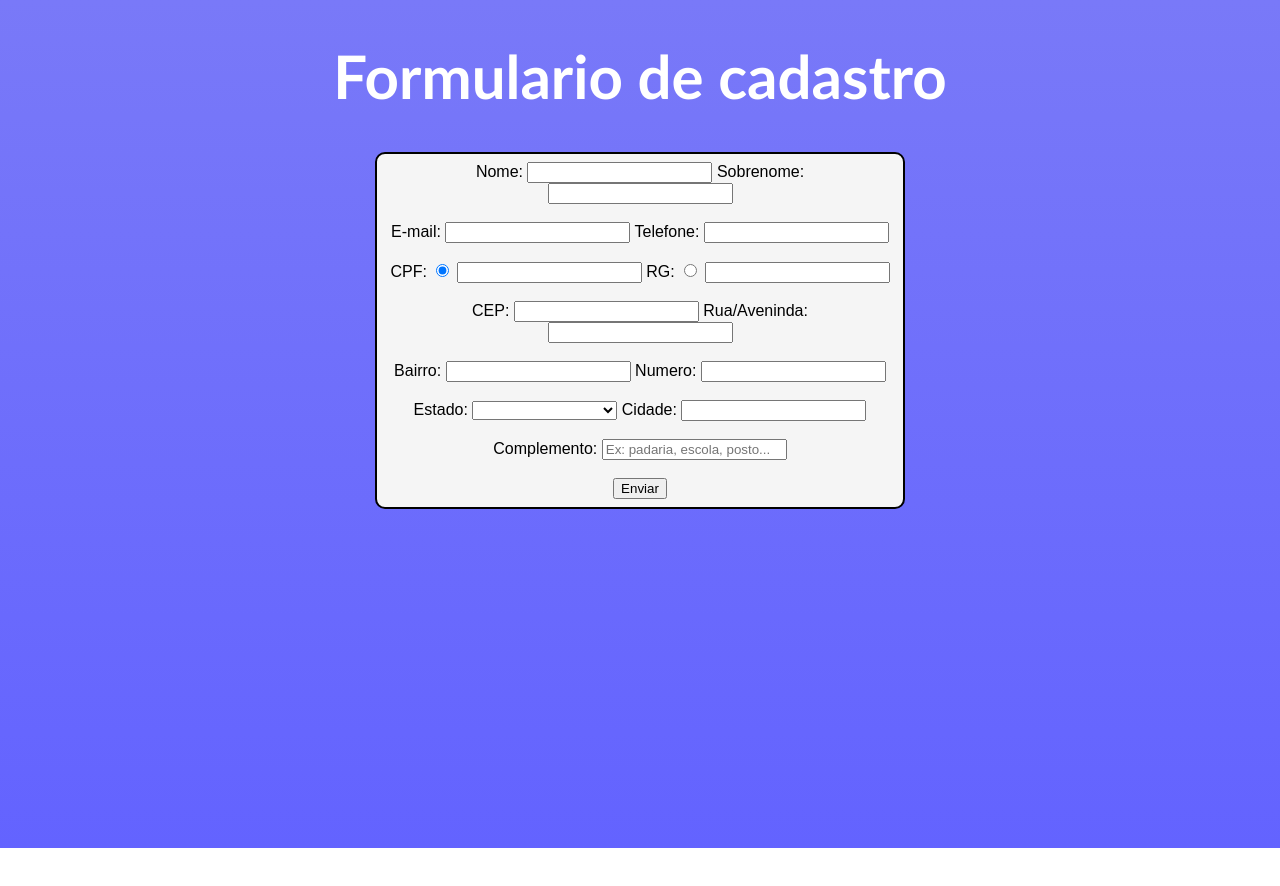
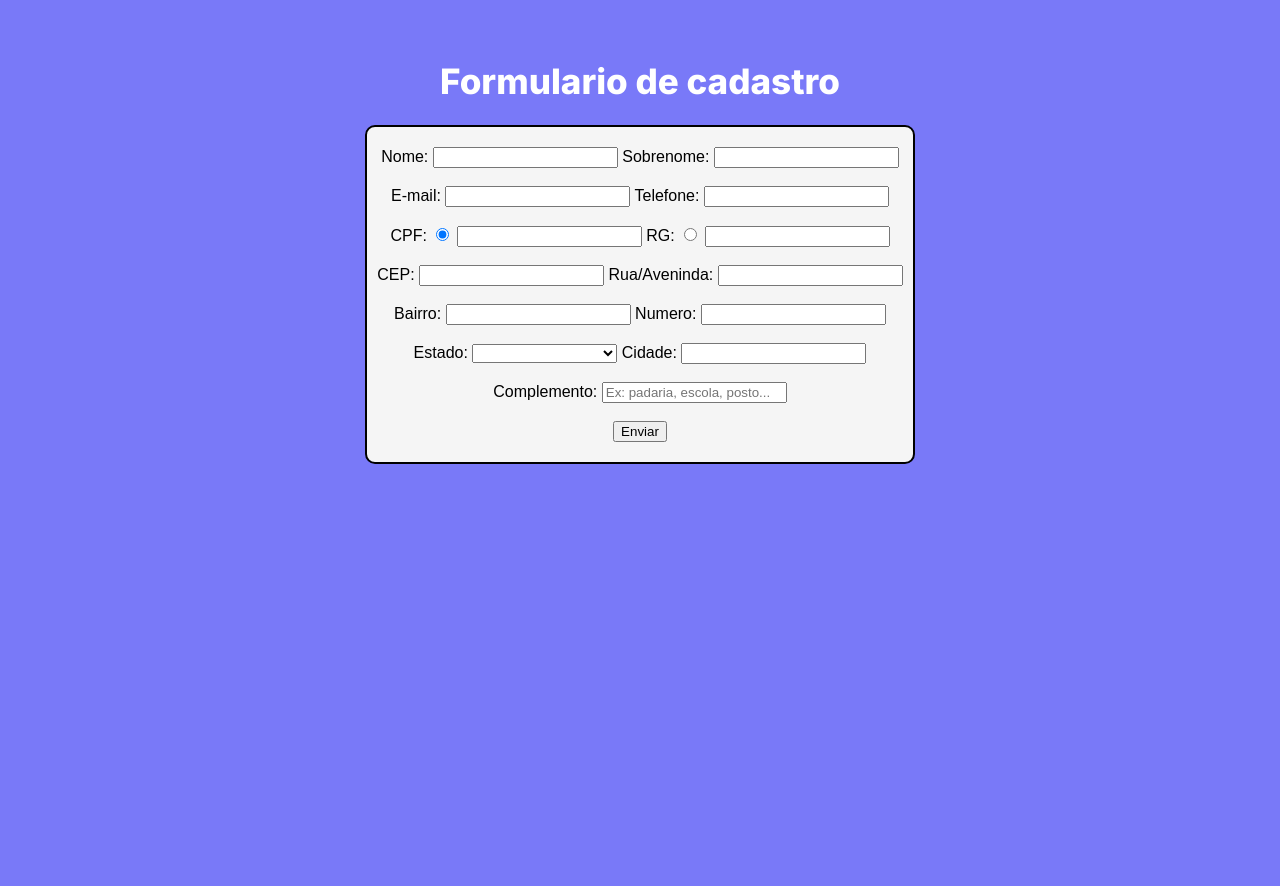
Before and after one commit to MoisesHsilva1/Formul-rio-de-cadastro, a plain HTML site: page index.html in a window 1280 px wide. Before the commit the page ends 848 px from the top, so only its background shows below. Drawn offline with Linux system fonts and the light colour scheme.

Commit message:
Nomeando tags e arrumando o css

```diff
--- a/index.html
+++ b/index.html
@@ -9,9 +9,9 @@
 </head>
 <body>
 
-    <h1>Formulario de cadastro</h1>
+    <h1 class="titulo__destaque">Formulario de cadastro</h1>
 
-  <form class="container">
+  <form class="formulario__campos">
         <label>Nome:</label>
             <input type="text"  id="CampoNome"  required>
 
@@ -24,7 +24,7 @@
         <label>Telefone:   </label>
             <input type="number" id="CampoTelefone" ><br><br>
 
-        <div class="radios">
+        <div class="forumulario__campos__radios">
               <label>CPF:</label>
             <input type="radio" name="documento" value="cpf" id="Radio-Cpf"  checked>
             <input type="number" id="Campo-Cpf" >
@@ -86,7 +86,7 @@
         <label >Complemento:</label>
             <input type="text" id="Campo-CSomplemento"placeholder="Ex: padaria, escola, posto..."><br><br>
 
-    <div class="footer">
+    <div class="formulario__campos__button">
          <button  class="button"  onclick="validarForm()">Enviar</button>
     </div>
 </body>
--- a/script.js
+++ b/script.js
@@ -24,7 +24,7 @@ function validarRG () {
         return false;
     } else
     return true;
-}
+};
     document.querySelector('.button').addEventListener('click', function() {
      validarRG();
 });
--- a/style.css
+++ b/style.css
@@ -1,3 +1,5 @@
+@import url('https://fonts.googleapis.com/css2?family=Inter:wght@800&display=swap');
+
 * {
     box-sizing: border-box;
     max-width: 100%;
@@ -10,28 +12,29 @@ h1 {
 }
 
 body {
-  background: linear-gradient(#7979f8, rgb(99, 99, 255));
   height: 100vh;
   box-sizing: border-box;
-
+  background-color: #7979F8;
+  margin: 60px;
 }
 
-h1 {
-   text-align: center;
-  font-family: 'Gill Sans', 'Gill Sans MT', Calibri, 'Trebuchet MS', sans-serif;
+
+.titulo__destaque {
+  font-size: 35px;
+  text-align: center;
+  font-family: "Inter", sans-serif;
 }
 
-.container {
+.formulario__campos {
   background: whitesmoke;
   font-family: Arial, Helvetica, sans-serif;
   border-radius:  10px;
   box-sizing: border-box;
   text-align: center;
-  width: 530px;
+  width: 550px;
   margin: 0 auto;
   border: 2px solid black;
-  padding: 8px;
-
+  padding: 20px 0;
 }
 
 .footer{
```
